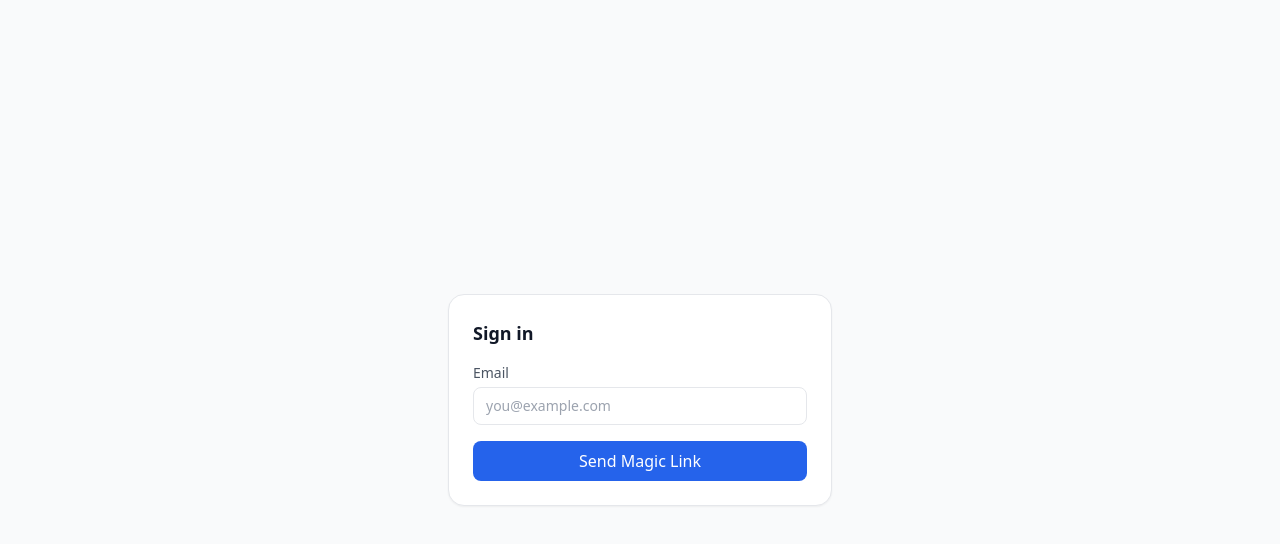
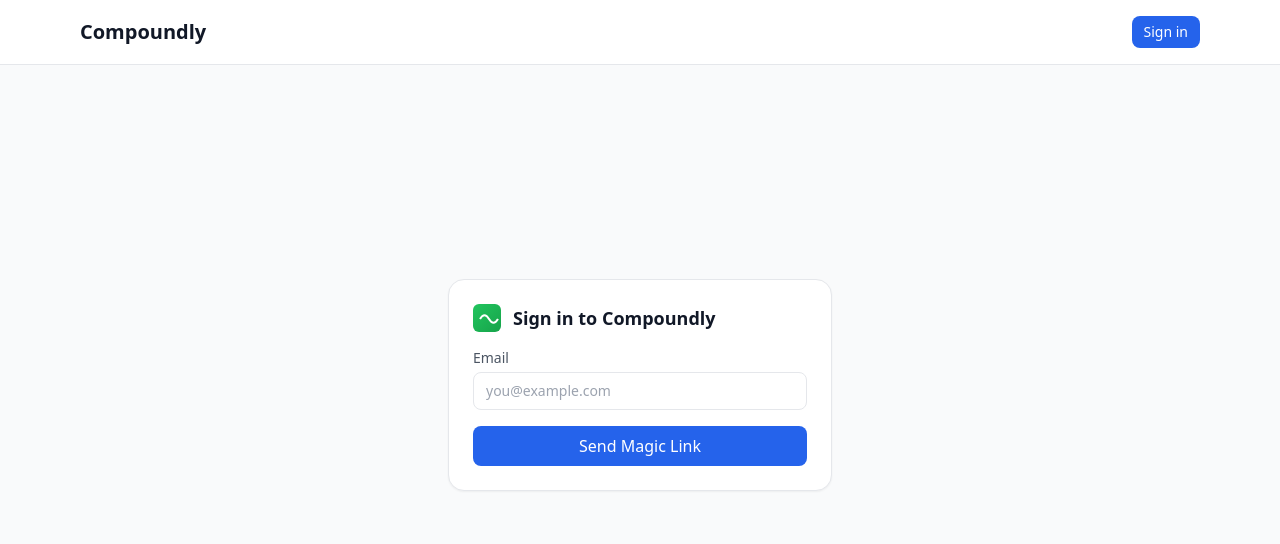
Before and after one commit to Armo28/compoundly, a Next.js app: page /login in a window 1280 px wide. Shown: the top 544 px of the page. Built offline with nearby package versions, Linux system fonts and the light colour scheme.

Commit message:
Auth provider, header, guarded home, magic-link login, analytics

```diff
--- a/package.json
+++ b/package.json
@@ -12,6 +12,7 @@
     "@supabase/auth-helpers-nextjs": "^0.10.0",
     "@supabase/auth-helpers-react": "^0.4.0",
     "@supabase/supabase-js": "^2.56.0",
+    "@vercel/analytics": "^1.5.0",
     "axios": "^1.7.2",
     "date-fns": "^3.6.0",
     "next": "14.2.5",
--- a/src/app/auth/callback/page.tsx
+++ b/src/app/auth/callback/page.tsx
@@ -1,16 +1,7 @@
 'use client';
-
 import { useEffect, useState } from 'react';
 import { useRouter } from 'next/navigation';
 import { supabase } from '@/lib/supabaseClient';
-
-function parseHashTokens(hash: string) {
-  // hash like: #access_token=...&expires_in=...&refresh_token=...&token_type=bearer&...
-  const q = new URLSearchParams(hash.startsWith('#') ? hash.slice(1) : hash);
-  const access_token = q.get('access_token') || '';
-  const refresh_token = q.get('refresh_token') || '';
-  return { access_token, refresh_token };
-}
 
 export default function AuthCallbackPage() {
   const router = useRouter();
@@ -19,32 +10,17 @@
   useEffect(() => {
     (async () => {
       try {
-        const url = new URL(window.location.href);
-
-        // 1) Magic link case: tokens in the fragment/hash
-        if (url.hash && url.hash.includes('access_token')) {
-          const { access_token, refresh_token } = parseHashTokens(url.hash);
-          if (access_token && refresh_token) {
-            const { error } = await supabase.auth.setSession({ access_token, refresh_token });
-            if (error) throw error;
-            setMsg('Signed in! Redirecting…');
-            router.replace('/');
-            return;
+        const hash = window.location.hash || '';
+        if (hash.includes('access_token=')) {
+          const anyAuth = (supabase.auth as any);
+          if (typeof anyAuth.getSessionFromUrl === 'function') {
+            const { error } = await anyAuth.getSessionFromUrl({ storeSession: true });
+            if (!error) { setMsg('Signed in! Redirecting…'); router.replace('/'); return; }
           }
         }
-
-        // 2) PKCE / OAuth case: ?code= in the query
-        const code = url.searchParams.get('code');
-        if (code) {
-          const { error } = await supabase.auth.exchangeCodeForSession(url.toString());
-          if (error) throw error;
-          setMsg('Signed in! Redirecting…');
-          router.replace('/');
-          return;
-        }
-
-        // Nothing we can handle
-        setMsg('No auth information in URL. Please try signing in again.');
+        const { error } = await supabase.auth.exchangeCodeForSession(window.location.href);
+        if (!error) { setMsg('Signed in! Redirecting…'); router.replace('/'); return; }
+        setMsg('Error completing sign-in.');
       } catch (e: any) {
         setMsg(`Error: ${e?.message ?? 'unknown'}`);
       }
@@ -53,9 +29,7 @@
 
   return (
     <main className="min-h-screen bg-gray-50 flex items-center justify-center p-6">
-      <div className="w-full max-w-sm rounded-2xl border bg-white p-6 shadow-sm text-sm">
-        {msg}
-      </div>
+      <div className="w-full max-w-sm rounded-2xl border bg-white p-6 shadow-sm text-sm">{msg}</div>
     </main>
   );
 }
--- a/src/app/layout.tsx
+++ b/src/app/layout.tsx
@@ -1,11 +1,20 @@
 import './globals.css';
+import type { Metadata } from 'next';
 import Providers from './providers';
+import Header from '@/components/Header';
+import { Analytics } from '@vercel/analytics/react';
+
+export const metadata: Metadata = { title: 'Compoundly', description: 'Plan and track your investments' };
 
 export default function RootLayout({ children }: { children: React.ReactNode }) {
   return (
     <html lang="en">
-      <body>
-        <Providers>{children}</Providers>
+      <body className="min-h-screen bg-gray-50">
+        <Providers>
+          <Header />
+          {children}
+          <Analytics />
+        </Providers>
       </body>
     </html>
   );
--- a/src/app/login/page.tsx
+++ b/src/app/login/page.tsx
@@ -1,7 +1,20 @@
 'use client';
-
 import { useState } from 'react';
 import { supabase } from '@/lib/supabaseClient';
+
+function Logo() {
+  return (
+    <svg width="28" height="28" viewBox="0 0 28 28" aria-hidden="true">
+      <defs>
+        <linearGradient id="g" x1="0" y1="0" x2="1" y2="1">
+          <stop offset="0%" stopColor="#22c55e"/><stop offset="100%" stopColor="#16a34a"/>
+        </linearGradient>
+      </defs>
+      <rect rx="6" ry="6" width="28" height="28" fill="url(#g)"/>
+      <path d="M7 15c3-5 6-5 9 0 3 5 6 5 9 0" fill="none" stroke="white" strokeWidth="2"/>
+    </svg>
+  );
+}
 
 export default function LoginPage() {
   const [email, setEmail] = useState('');
@@ -13,37 +26,28 @@
     setStatus('sending'); setError(null);
     const { error } = await supabase.auth.signInWithOtp({
       email,
-      options: { emailRedirectTo: `${window.location.origin}/auth/callback?type=magiclink` },
+      options: { emailRedirectTo: `${window.location.origin}/auth/callback` },
     });
     if (error) { setStatus('error'); setError(error.message); return; }
     setStatus('sent');
   }
 
   return (
-    <main className="min-h-screen bg-gray-50 flex items-center justify-center p-6">
+    <main className="min-h-[80vh] flex items-center justify-center p-6">
       <div className="w-full max-w-sm rounded-2xl border bg-white p-6 shadow-sm">
+        <div className="flex items-center gap-3 mb-4">
+          <Logo /><div className="text-lg font-semibold">Sign in to Compoundly</div>
+        </div>
         {status !== 'sent' ? (
           <form onSubmit={onSubmit} className="space-y-4">
-            <div className="text-lg font-semibold">Sign in</div>
             <label className="block text-sm">
               <span className="text-gray-600">Email</span>
-              <input
-                type="email"
-                required
-                value={email}
-                onChange={(e) => setEmail(e.target.value)}
-                className="mt-1 w-full rounded-lg border px-3 py-2"
-                placeholder="you@example.com"
-              />
+              <input type="email" required value={email} onChange={(e)=>setEmail(e.target.value)} className="mt-1 w-full rounded-lg border px-3 py-2" placeholder="you@example.com" />
             </label>
-            <button
-              type="submit"
-              disabled={status === 'sending'}
-              className="w-full rounded-lg bg-blue-600 px-4 py-2 text-white disabled:opacity-60"
-            >
-              {status === 'sending' ? 'Sending…' : 'Send Magic Link'}
+            <button type="submit" disabled={status==='sending'} className="w-full rounded-lg bg-blue-600 px-4 py-2 text-white disabled:opacity-60">
+              {status==='sending' ? 'Sending…' : 'Send Magic Link'}
             </button>
-            {status === 'error' && <p className="text-sm text-red-600">{error}</p>}
+            {status==='error' && <p className="text-sm text-red-600">{error}</p>}
           </form>
         ) : (
           <div className="space-y-2 text-sm">
--- a/src/app/providers.tsx
+++ b/src/app/providers.tsx
@@ -1,63 +1,5 @@
 'use client';
-
-import { useEffect } from 'react';
-import { createClient } from '@supabase/supabase-js';
-
-const supabase =
-  typeof window !== 'undefined'
-    ? createClient(
-        process.env.NEXT_PUBLIC_SUPABASE_URL!,
-        process.env.NEXT_PUBLIC_SUPABASE_ANON_KEY!
-      )
-    : (null as any);
-
-function AuthUrlHandler() {
-  useEffect(() => {
-    if (typeof window === 'undefined' || !supabase) return;
-
-    (async () => {
-      try {
-        const url = new URL(window.location.href);
-        const hasHash = !!url.hash;
-        const hasCode = url.searchParams.has('code');
-
-        // Try magic-link / recovery (hash tokens) first
-        if (hasHash) {
-          const res = await supabase.auth.getSessionFromUrl({ storeSession: true });
-          if (!res.error) {
-            // clean URL (remove tokens) and go home
-            window.history.replaceState({}, '', url.origin + url.pathname);
-            window.location.replace('/');
-            return;
-          }
-        }
-
-        // Try PKCE / OAuth (?code=…)
-        if (hasCode) {
-          const res = await supabase.auth.exchangeCodeForSession(window.location.href);
-          if (!res.error) {
-            // clean URL (remove tokens) and go home
-            url.searchParams.delete('code');
-            url.searchParams.delete('state');
-            window.history.replaceState({}, '', url.toString());
-            window.location.replace('/');
-            return;
-          }
-        }
-      } catch {
-        // ignore — user is probably just visiting normally
-      }
-    })();
-  }, []);
-
-  return null;
+import { AuthProvider } from '@/lib/auth';
+export default function Providers({ children }: { children: React.ReactNode }) {
+  return <AuthProvider>{children}</AuthProvider>;
 }
-
-export default function Providers({ children }: { children: React.ReactNode }) {
-  return (
-    <>
-      <AuthUrlHandler />
-      {children}
-    </>
-  );
-}
--- /dev/null
+++ b/src/components/Header.tsx
@@ -0,0 +1,31 @@
+'use client';
+import Link from 'next/link';
+import { useRouter } from 'next/navigation';
+import { useAuth } from '@/lib/auth';
+
+export default function Header() {
+  const { user, signOut } = useAuth();
+  const router = useRouter();
+  return (
+    <header className="border-b bg-white">
+      <div className="max-w-6xl mx-auto p-4 flex items-center justify-between">
+        <Link href="/" className="text-xl font-semibold">Compoundly</Link>
+        <div className="flex items-center gap-3 text-sm">
+          {user ? (
+            <>
+              <span className="text-gray-600">Signed in as {user.email}</span>
+              <button
+                onClick={async () => { await signOut(); router.replace('/login'); }}
+                className="rounded-lg bg-gray-900 text-white px-3 py-1.5"
+              >
+                Sign out
+              </button>
+            </>
+          ) : (
+            <Link href="/login" className="rounded-lg bg-blue-600 text-white px-3 py-1.5">Sign in</Link>
+          )}
+        </div>
+      </div>
+    </header>
+  );
+}
--- /dev/null
+++ b/src/lib/auth.tsx
@@ -0,0 +1,43 @@
+'use client';
+import { createContext, useContext, useEffect, useMemo, useState } from 'react';
+import { supabase } from '@/lib/supabaseClient';
+import type { Session, User } from '@supabase/supabase-js';
+
+type Ctx = {
+  session: Session | null;
+  user: User | null;
+  loading: boolean;
+  signOut: () => Promise<void>;
+};
+
+const AuthCtx = createContext<Ctx>({ session: null, user: null, loading: true, signOut: async () => {} });
+
+export function AuthProvider({ children }: { children: React.ReactNode }) {
+  const [session, setSession] = useState<Session | null>(null);
+  const [loading, setLoading] = useState(true);
+
+  useEffect(() => {
+    let mounted = true;
+    supabase.auth.getSession().then(({ data }) => {
+      if (!mounted) return;
+      setSession(data.session ?? null);
+      setLoading(false);
+    });
+    const { data: sub } = supabase.auth.onAuthStateChange((_e, s) => {
+      setSession(s ?? null);
+      setLoading(false);
+    });
+    return () => { mounted = false; sub.subscription.unsubscribe(); };
+  }, []);
+
+  const value = useMemo<Ctx>(() => ({
+    session,
+    user: session?.user ?? null,
+    loading,
+    signOut: async () => { await supabase.auth.signOut(); },
+  }), [session, loading]);
+
+  return <AuthCtx.Provider value={value}>{children}</AuthCtx.Provider>;
+}
+
+export function useAuth() { return useContext(AuthCtx); }
```
Also changed, not shown: 1 other file (tests, documents, lock files or other folders).
